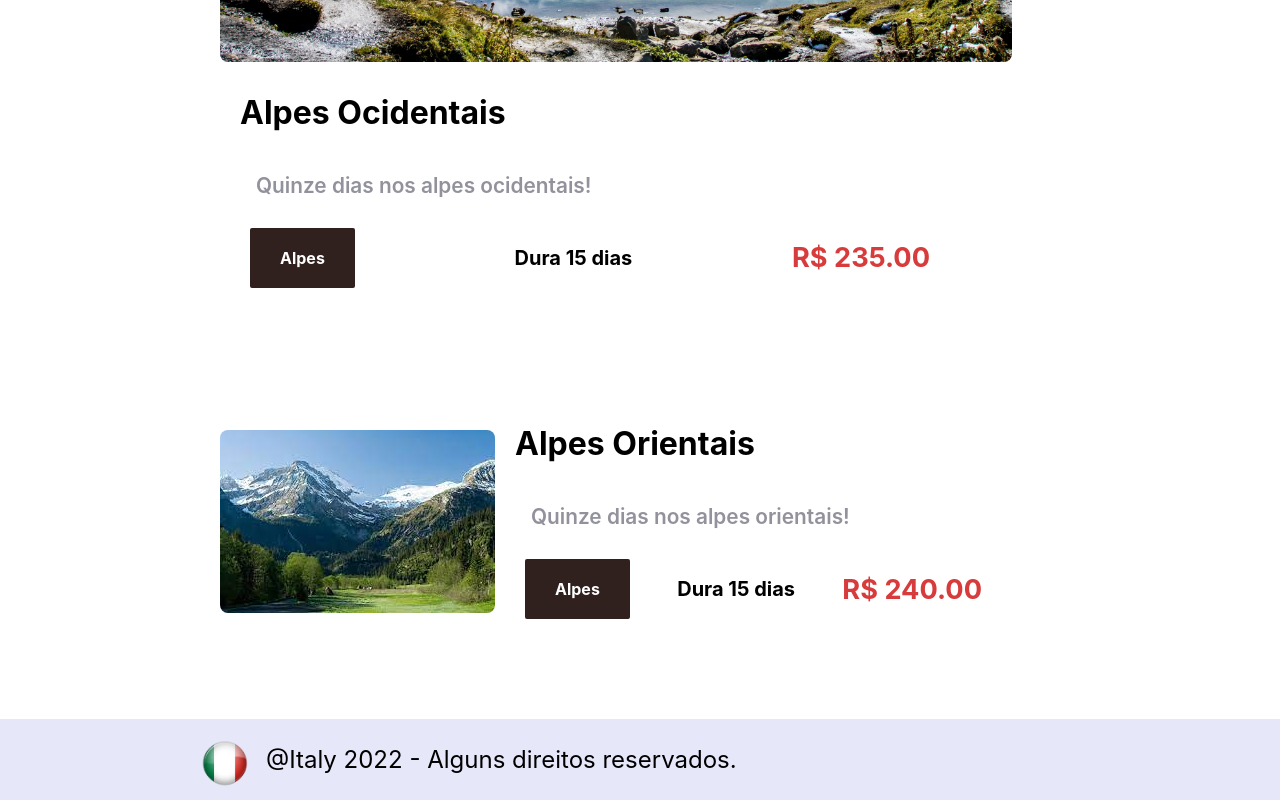
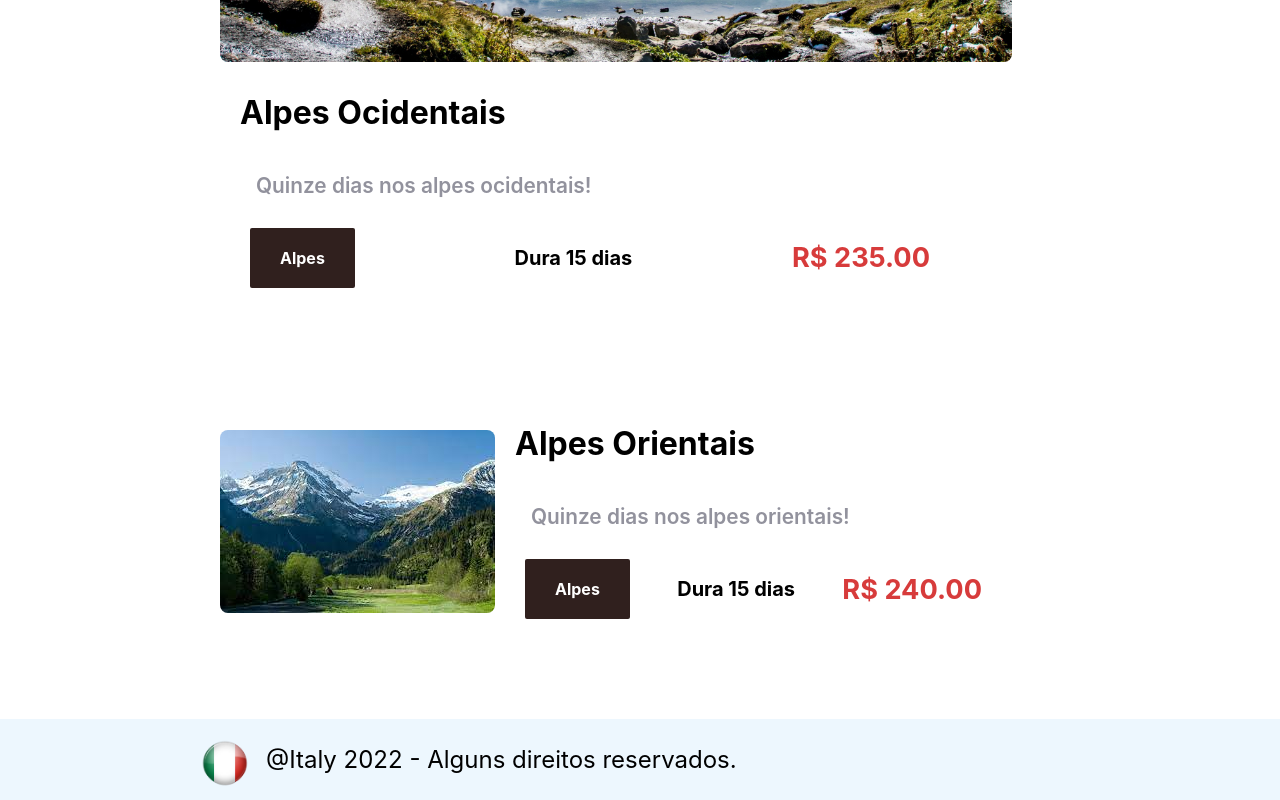
Before and after one commit to pedroltdias/italy-react, a React (Create React App) app: page /Menu in a window 1280 px wide. Shown: the part 5289-6089 px from the top of the page. Built offline with nearby package versions, Linux system fonts and the light colour scheme.

Commit message:
footer color changed

```diff
--- a/src/components/Footer/Footer.module.scss
+++ b/src/components/Footer/Footer.module.scss
@@ -11,7 +11,7 @@ p {
 
 
 .footer {
-	background-color: #E6E8FA;
+	background-color: #edf7fe;
 	display: flex;
 	justify-content: flex-start;
 	padding: 2px $padding-horizontal;
```
